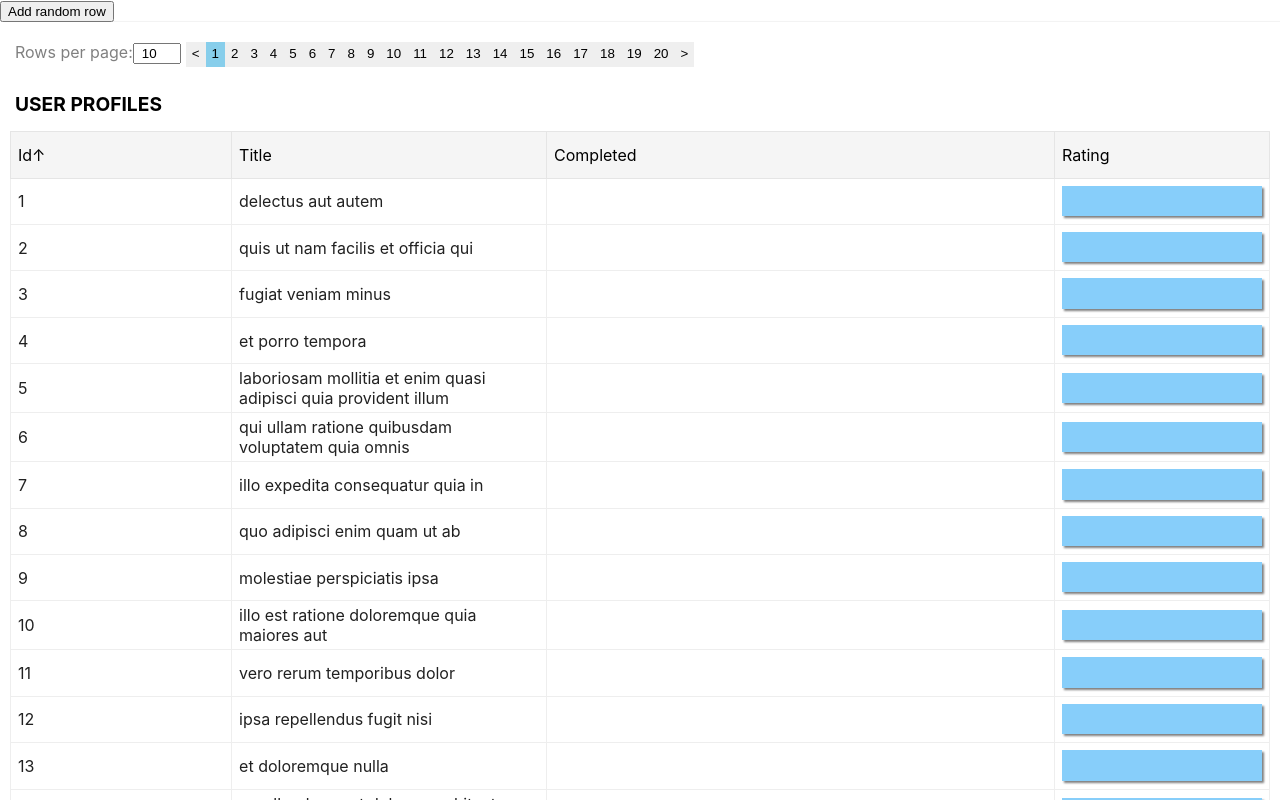
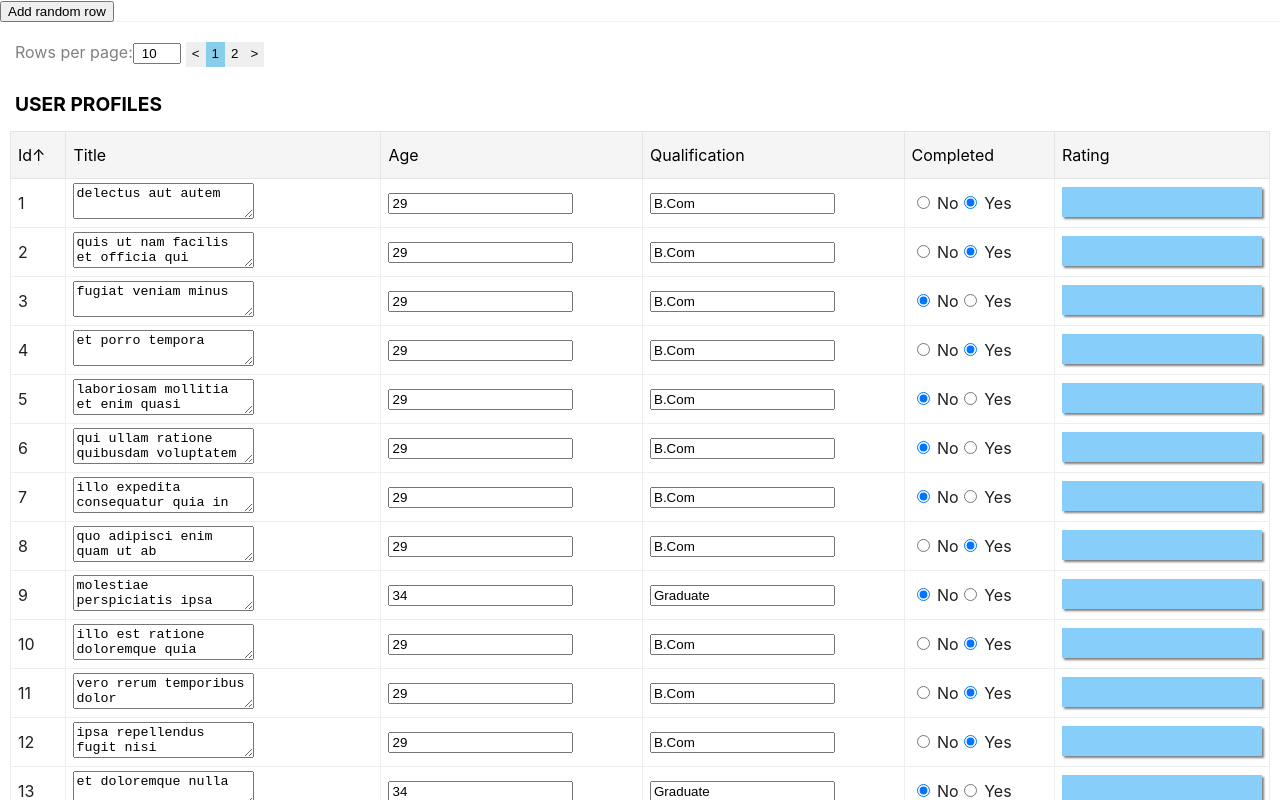
Before and after one commit to rajeshpillai/react-hook-datatable, a React (Create React App) app: page / in a window 1280 px wide. Shown: the top 800 px of the page. Built offline with nearby package versions, Linux system fonts and the light colour scheme; no server answers.

Commit message:
Added Edit table facility

```diff
--- a/src/App.js
+++ b/src/App.js
@@ -11,17 +11,48 @@ function App() {
         width: "300px",
         index: 2,
         dataType: "string",
+        controlType: "textarea",
       },
+      {
+        title: "Age",
+        accessor: "age",
+        index: 3,
+        dataType: "number",
+        controlType: "text",
+      },
+      {
+        title: "Qualification",
+        accessor: "qualification",
+        index: 4,
+        dataType: "string",
+        controlType: "text",
+      },
+      // {
+      //   title: "Completed",
+      //   accessor: "completed",
+      //   index: 3,
+      //   dataType: "boolean",
+      //   controlType: "select",
+      //   options: [
+      //     { text: "No", value: false },
+      //     { text: "Yes", value: true },
+      //   ],
+      // },
       {
         title: "Completed",
         accessor: "completed",
-        index: 3,
+        index: 5,
         dataType: "boolean",
+        controlType: "radio",
+        options: [
+          { text: "No", value: false },
+          { text: "Yes", value: true },
+        ],
       },
       {
         title: "Rating",
         accessor: "rating",
-        index: 5,
+        index: 6,
         width: "200px",
         cell: (row) => (
           <div className="rating">
@@ -50,24 +81,32 @@ function App() {
         userId: 1,
         id: 1,
         title: "delectus aut autem",
-        completed: false,
+        age: 29,
+        qualification: "B.Com",
+        completed: true,
       },
       {
         userId: 1,
         id: 2,
         title: "quis ut nam facilis et officia qui",
-        completed: false,
+        age: 29,
+        qualification: "B.Com",
+        completed: true,
       },
       {
         userId: 1,
         id: 3,
         title: "fugiat veniam minus",
+        age: 29,
+        qualification: "B.Com",
         completed: false,
       },
       {
         userId: 1,
         id: 4,
         title: "et porro tempora",
+        age: 29,
+        qualification: "B.Com",
         completed: true,
       },
       {
@@ -75,96 +114,128 @@ function App() {
         id: 5,
         title:
           "laboriosam mollitia et enim quasi adipisci quia provident illum",
+        age: 29,
+        qualification: "B.Com",
         completed: false,
       },
       {
         userId: 1,
         id: 6,
         title: "qui ullam ratione quibusdam voluptatem quia omnis",
+        age: 29,
+        qualification: "B.Com",
         completed: false,
       },
       {
         userId: 1,
         id: 7,
         title: "illo expedita consequatur quia in",
+        age: 29,
+        qualification: "B.Com",
         completed: false,
       },
       {
         userId: 1,
         id: 8,
         title: "quo adipisci enim quam ut ab",
+        age: 29,
+        qualification: "B.Com",
         completed: true,
       },
       {
         userId: 1,
         id: 9,
         title: "molestiae perspiciatis ipsa",
+        age: 34,
+        qualification: "Graduate",
         completed: false,
       },
       {
         userId: 1,
         id: 10,
         title: "illo est ratione doloremque quia maiores aut",
+        age: 29,
+        qualification: "B.Com",
         completed: true,
       },
       {
         userId: 1,
         id: 11,
         title: "vero rerum temporibus dolor",
+        age: 29,
+        qualification: "B.Com",
         completed: true,
       },
       {
         userId: 1,
         id: 12,
         title: "ipsa repellendus fugit nisi",
+        age: 29,
+        qualification: "B.Com",
         completed: true,
       },
       {
         userId: 1,
         id: 13,
         title: "et doloremque nulla",
+        age: 34,
+        qualification: "Graduate",
         completed: false,
       },
       {
         userId: 1,
         id: 14,
         title: "repellendus sunt dolores architecto voluptatum",
+        age: 29,
+        qualification: "B.Com",
         completed: true,
       },
       {
         userId: 1,
         id: 15,
         title: "ab voluptatum amet voluptas",
+        age: 34,
+        qualification: "Graduate",
         completed: true,
       },
       {
         userId: 1,
         id: 16,
         title: "accusamus eos facilis sint et aut voluptatem",
+        age: 29,
+        qualification: "B.Com",
         completed: true,
       },
       {
         userId: 1,
         id: 17,
         title: "quo laboriosam deleniti aut qui",
+        age: 29,
+        qualification: "B.Com",
         completed: true,
       },
       {
         userId: 1,
         id: 18,
         title: "dolorum est consequatur ea mollitia in culpa",
+        age: 29,
+        qualification: "B.Com",
         completed: false,
       },
       {
         userId: 1,
         id: 19,
         title: "molestiae ipsa aut voluptatibus pariatur dolor nihil",
+        age: 29,
+        qualification: "B.Com",
         completed: true,
       },
       {
         userId: 1,
         id: 20,
         title: "ullam nobis libero sapiente ad optio sint",
+        age: 29,
+        qualification: "B.Com",
         completed: true,
       },
     ],
@@ -177,12 +248,11 @@ function App() {
   }, []);
 
   const fetchData = async (start, limit) => {
-    let data = await fetchDataOnly(1);
-
-    setState({
-      ...state,
-      data,
-    });
+    // let data = await fetchDataOnly(1);
+    // setState({
+    //   ...state,
+    //   data,
+    // });
   };
 
   const fetchDataOnly = async (pageNo) => {
@@ -243,6 +313,10 @@ function App() {
     });
   };
 
+  const onUpdateData = (data) => {
+    console.log("data updated", data);
+  };
+
   return (
     <div className="App">
       <button onClick={onAddRow}>Add random row</button>
@@ -268,9 +342,9 @@ function App() {
         width="100%"
         headers={state.headers}
         data={state.data}
-        totalRecords={200}
+        // totalRecords={200}
         noData="No records!"
-        onUpdate={onUpdateTable}
+        onUpdateData={onUpdateData}
       />
     </div>
   );
--- a/src/components/datatable/index.js
+++ b/src/components/datatable/index.js
@@ -6,6 +6,7 @@ import Pagination from "../pagination";
 
 function DataTable(props) {
   let isSortEnabled = (props.sort && props.sort.enabled) || false;
+  let isEditable = props.edit || false;
   let totalRecords = () => {
     if (props.totalRecords) return props.totalRecords;
     else if (props.data) {
@@ -161,6 +162,98 @@ function DataTable(props) {
     return headerView;
   };
 
+  const onCellDataChange = (e, header, rowIdx, colIdx) => {
+    let newValue = e.target.value;
+    console.log("newValue", newValue);
+    let data = [...state.data];
+    data[rowIdx][header.accessor] =
+      header.dataType == "boolean"
+        ? JSON.parse(newValue.toLowerCase())
+        : newValue;
+    setData({
+      ...state,
+      data,
+    });
+  };
+
+  const getCellContent = (header, value, rowIdx, colIdx) => {
+    if (isEditable && header.controlType) {
+      switch (header.controlType) {
+        case "text":
+          let controlType = header.controlType;
+          if (header.dataType == "number" || header.dataType == "email") {
+            controlType = header.dataType;
+          }
+          return (
+            <input
+              type={controlType}
+              name={header.accessor}
+              value={value}
+              onChange={(e) => onCellDataChange(e, header, rowIdx, colIdx)}
+            ></input>
+          );
+          break;
+        case "textarea":
+          return (
+            <textarea
+              name={header.accessor}
+              onChange={(e) => onCellDataChange(e, header, rowIdx, colIdx)}
+              value={value}
+            ></textarea>
+          );
+          break;
+        case "select":
+          return (
+            <select
+              name={header.accessor}
+              value={value}
+              onChange={(e) => onCellDataChange(e, header, rowIdx, colIdx)}
+            >
+              {header.options.map((opt) => {
+                return (
+                  <option
+                    key={"o" + opt.value}
+                    // selected={value == opt.value}
+                    value={opt.value}
+                  >
+                    {opt.text}
+                  </option>
+                );
+              })}
+            </select>
+          );
+          break;
+        case "radio":
+          return header.options.map((opt) => {
+            return (
+              <React.Fragment key={"o" + opt.value}>
+                <input
+                  // key={"o" + opt.value}
+                  type="radio"
+                  name={header.accessor + rowIdx}
+                  value={opt.value}
+                  checked={value == opt.value}
+                  onChange={(e) => onCellDataChange(e, header, rowIdx, colIdx)}
+                ></input>{" "}
+                {opt.text}
+              </React.Fragment>
+            );
+          });
+          break;
+      }
+      // return (
+      //   <input
+      //     type={header.controlType}
+      //     name={header.accessor}
+      //     value={value}
+      //     onChange={(e) => onCellDataChange(e, header, rowIdx, colIdx)}
+      //   ></input>
+      // );
+    } else {
+      return value;
+    }
+  };
+
   const renderContent = () => {
     let data = state.pagedData; //isPaginationEnabled ? state.pagedData : state.data;
 
@@ -186,7 +279,7 @@ function DataTable(props) {
         }
         return (
           <td key={index} data-id={id} data-row={rowIdx}>
-            {content}
+            {getCellContent(header, content, rowIdx, index)}
           </td>
         );
       });
@@ -341,6 +434,12 @@ function DataTable(props) {
     }
   };
 
+  const onSubmit = () => {
+    if (props.onUpdateData) {
+      props.onUpdateData(state.data);
+    }
+  };
+
   return (
     <div className={props.className}>
       {isPaginationEnabled && (
@@ -356,6 +455,11 @@ function DataTable(props) {
         </Pagination>
       )}
       {renderTable()}
+      {isEditable && (
+        <div>
+          <input type="button" value="Submit" onClick={onSubmit} />
+        </div>
+      )}
     </div>
   );
 }
```
